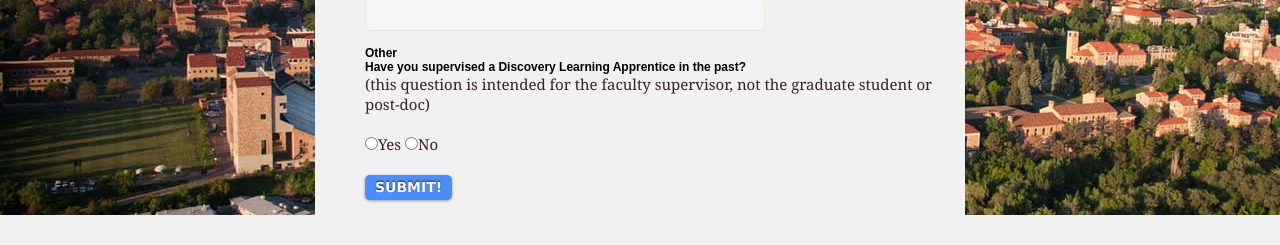
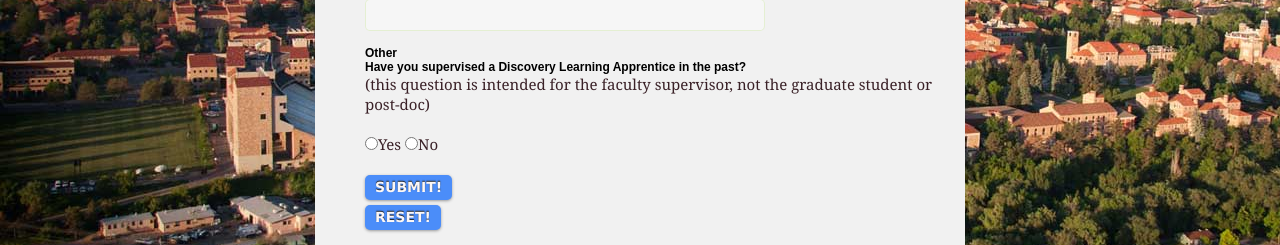
Before and after one commit to ckamat1/CSCI5828---Tachyon, a Django app: template mysite/dlcapp/templates/faculty.html in a window 1280 px wide. Shown: the part 2876-3121 px from the top of the page. Before the commit the page ends 3091 px from the top, so only its background shows below. Run offline with Django 3.2, Linux system fonts and the light colour scheme; the template is opened without the code that fills it, so the values that code supplies are empty.

Commit message:
Faculty form UI update

```diff
--- a/mysite/dlcapp/templates/faculty.html
+++ b/mysite/dlcapp/templates/faculty.html
@@ -176,7 +176,8 @@
             </div>
 			<br>
 			<input class="button" name="submit" id="submit" tabindex="5" value="SUBMIT!" type="submit">
-
+		<br>
+	<input class="button" name="reset" id="reset" tabindex="5" value="RESET!" type="reset">
             </form>
 
 
```
